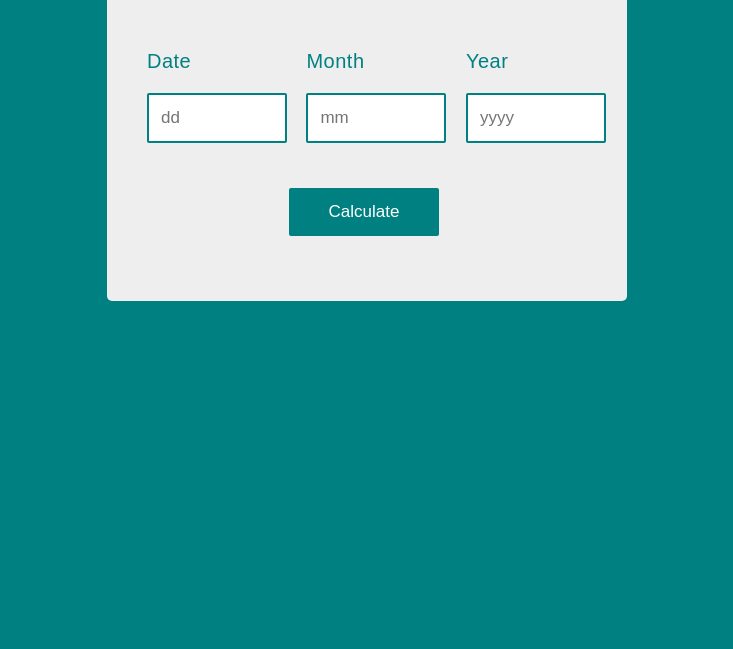
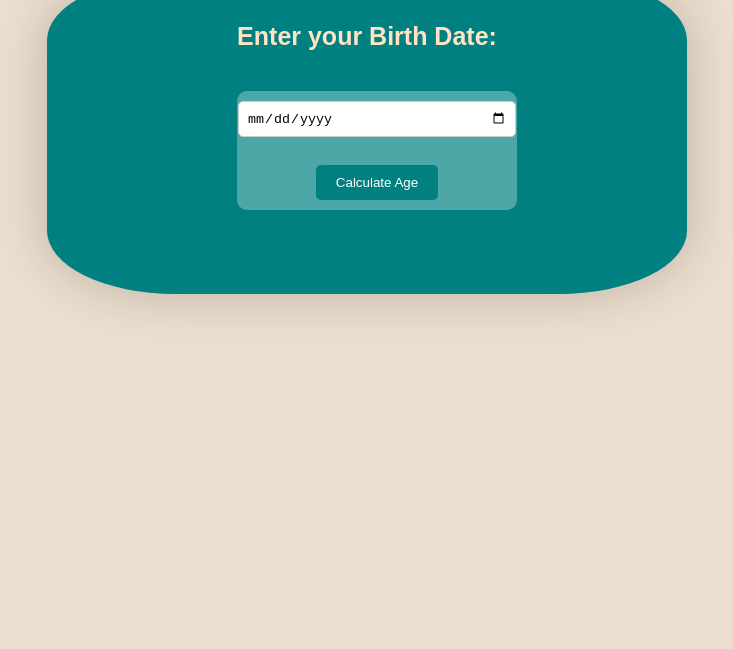
Before and after one commit to AshleyAlpha/Age_Calculator, a plain HTML site: page index.html in a window 1280 px wide. Shown: the part 151-800 px from the top of the page, without its empty margins (273-1006 px from the left). Drawn offline with Linux system fonts and the light colour scheme.

Commit message:
Modifications on both three files

```diff
--- a/index.css
+++ b/index.css
@@ -1,98 +1,82 @@
-*{
-    box-sizing: border-box;
+body {
+  background-color: rgb(236, 222, 206);
+  margin: 0;
+  padding: 20px;
+  font-family: "Poppins", sans-serif;
+  box-sizing: border-box;
 }
-body{
-    background-color:teal;
-    font-family:sans-serif;
-    margin:0;
-    padding:0;
+h1 {
+  text-align: center;
+  color: teal;
 }
-.container{
-    background-color: #eee;
-    min-height: 100px;
-    width:520px;
-    margin:100px auto;
-    border-radius:5px;
-    height:auto;
+
+.container {
+  background-color: teal;
+  box-shadow: 0 0 50px rgba(0, 0, 0, 0.2);
+  padding: 20px;
+  max-width: 600px;
+  margin: 0 auto;
+  border-radius: 20%;
+  margin-top: 50px;
+  display: flex;
+  justify-content: center;
+  flex-direction: column;
+  align-items: center;
 }
-.base{
-    width:100%;
-    margin:0;
-    overflow: hidden;
-    display:block;
-    float:none;
+.calculator h1 {
+  font-size: 36px;
+  text-align: center;
+  margin-top: 0;
+  margin-bottom: 20px;
 }
-.base h4{
-font-size:26px;
-text-align:center;
-font-family: sans-serif;
-margin-top: 0px;
-box-shadow:0px 2px #bababa;
-font-weight: normal;
-color:teal;
-background-color: white;
-padding:5px;
+.calculator p {
+  color: bisque;
+  font-size: 25px;
+  font-weight: bold;
+  display: flex;
+  justify-content: center;
+  align-items: center;
 }
-.block{
-    width:135px;
-    padding:5px 20px;
-    margin-left:20px;
-    display:inline-block;
-    /* float: left; */
+.input-box {
+  margin: 40px 0;
+  padding: 10px;
+  border-radius: 10px;
+  background: rgba(255, 255, 255, 0.3);
+  display: flex;
+  flex-direction: column;
+  align-items: center;
+  justify-content: center;
+  width: 100%;
+  max-width: 300px;
 }
-.title{
-    font-size: 20px;
-    text-align: left;
-    font-family: sans-serif;
-    font-weight: normal;
-    letter-spacing: 0.5px;
-    color: teal;
-    word-spacing: 2.7px;
+input {
+  padding: 8px;
+  border: 1px solid #ccc;
+  border-radius: 5px;
+  width: 100%;
+  max-width: 300px;
+}
 
+button {
+  background-color: teal;
+  color: white;
+  border: none;
+  padding: 10px 20px;
+  border-radius: 5px;
+  margin-top: 10px;
+  cursor: pointer;
+  transition: background-color 0.3s ease;
 }
-input[type=text] {
-width:140px;
-margin:auto;
-outline:none;
-min-height:50px;
-border:2px solid teal;
-border-radius: 2px;
-color:teal;
-font-size:17px;
-padding:12px;
+
+button:hover {
+  background-color: teal;
 }
-input[type=text]:focus{
-    background: #ffffff;
-    border: 2px solid sienna;
+
+#result {
+  margin-top: 20px;
+  font-size: 24px;
+  font-weight: bold;
 }
-input[type=button]{
-    width:150px;
-    margin-left:35%;
-    margin-top:40px;
-    outline:none;
-    border:none;
-    border-radius:2px;
-    background-color: teal;
-    padding:14px 16px;
-    color:white;
-    font-size:17px;
+#result span {
+  color: bisque;
 }
-input[type=button]:hover{
-    background-color: rgb(75, 161, 161);
-}
-.age{
-    display:block;
-    margin:10px;
-    margin-top:35px;
-    padding-bottom:20px;
-    overflow:hidden;
-    font-family:sans-serif;
-    font-size:23px;
-    font-weight:normal;
-    line-height:1.5px;
-    word-spacing:2.7px;
-    color: teal;
-    padding:10px;
-
-
-}
--- a/index.html
+++ b/index.html
@@ -9,33 +9,21 @@
 </head>
 
 <body>
+    <h1>Age Calculator</h1>
     <div class="container">
-        <form class="base">
-            <div class="base">
-                <h4>Age Calculator</h4>
+
+        <div class="calculator">
+
+            <p>Enter your Birth Date:</p>
+            <div class="input-box">
+                <input type="date" id="date">
+                <br>
+                <button id="btn" onclick="calculateAge()">Calculate Age</button>
             </div>
-
-            <div class="block">
-                <p class="title">Date</p>
-                <input type="text" name="date" id="date" placeholder="dd" minlength="1" maxlength="2" required>
-            </div>
-
-            <div class="block">
-                <p class="title">Month</p>
-                <input type="text" name="Month" id="month" placeholder="mm" minlength="1" maxlength="2" required>
-            </div>
-
-            <div class="block">
-                <p class="title">Year</p>
-                <input type="text" name="year" id="year" placeholder="yyyy" minlength="4" maxlength="4" required>
-            </div>
-            <div class="base">
-                <input type="button" name="submit" value="Calculate" onclick="age()" />
-            </div>
-            <div class="age" id="age"></div>
-        </form>
+            <p id="result"></p>
+        </div>
     </div>
-    <script src="index.js"></Script>
+    <script src="index.js"></script>
 </body>
 
 </html>
--- a/index.js
+++ b/index.js
@@ -1,24 +1,49 @@
-function age(){
-    var d1 = document.getElementById('date').value;
-    var m1 = document.getElementById('month').value;
-    var y1 = document.getElementById('year').value;
+let userInput = document.getElementById("date");
 
-    var date = new Date();
-    var d2 = date.getDate();
-    var m2 = 1+date.getMonth();
-    var y2 = date.getFullYear();
-    var month = [31,28,31,30,31,30,31,31,30,31,30,31]
+userInput.max = new Date().toISOString().split("T")[0];
+let result = document.getElementById("result");
 
-    if (d1 > d2){
-        d2 = d2 + month[m2 - 1];
-        m2 = m2-1
+function calculateAge() {
+
+    let birthDate = new Date(userInput.value);
+    if (isNaN(birthDate)) {
+        console.log("Please fill in all the required fields!");
+        result.innerHTML = "Please fill in all the required fields!";
+        return;
     }
-    if(m1>m2){
-        m2 = m2 + 12;
-        y2 = y2 - 1;
+
+    let d1 = birthDate.getDate();
+    let m1 = birthDate.getMonth() + 1;
+    let y1 = birthDate.getFullYear();
+
+    let today = new Date();
+
+    let d2 = today.getDate();
+    let m2 = today.getMonth() + 1;
+    let y2 = today.getFullYear();
+
+    let d3, m3, y3;
+
+    y3 = y2 - y1;
+    if (m2 >= m1) {
+        m3 = m2 - m1;
+    } else {
+        y3--;
+        m3 = 12 + m2 - m1;
     }
-    var d = d2-d1;
-    var m = m2 - m1;
-    var y = y2 - y1;
-    document.getElementById('age').innerHTML ='Your age is: ' +y+ 'years ' +m+ 'months ' +d+ 'days ';
+    if (d2 >= d1) {
+        d3 = d2 - d1;
+    } else {
+        m3--;
+        d3 = getDaysInMonth(y1, m1) + d2 - d1;
+    }
+    if (m3 < 0) {
+        m3 = 11;
+        y3--;
+    }
+    result.innerHTML = `Your are ${y3} years, <br> ${m3} months and <br> ${d3} days old`;
 }
+
+function getDaysInMonth(year, month) {
+    return new Date(year, month, 0).getDate();
+}
```
